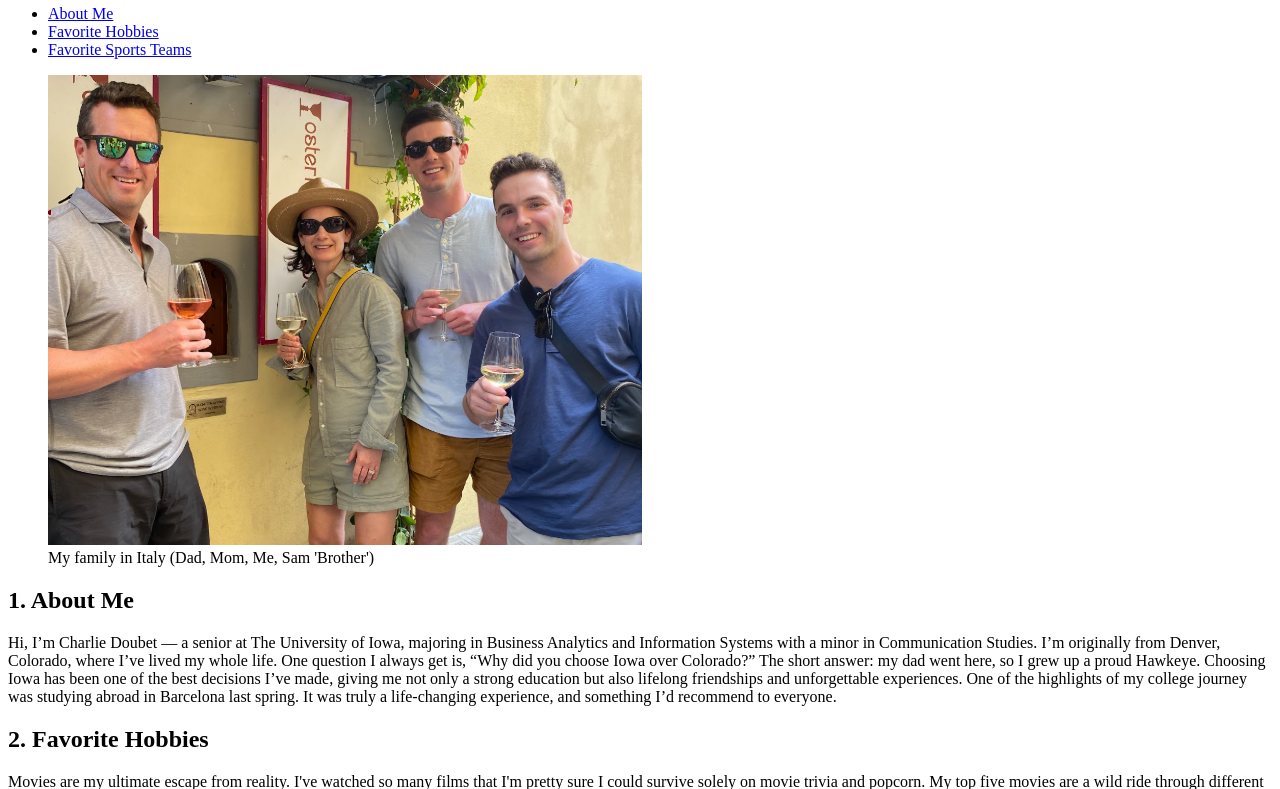
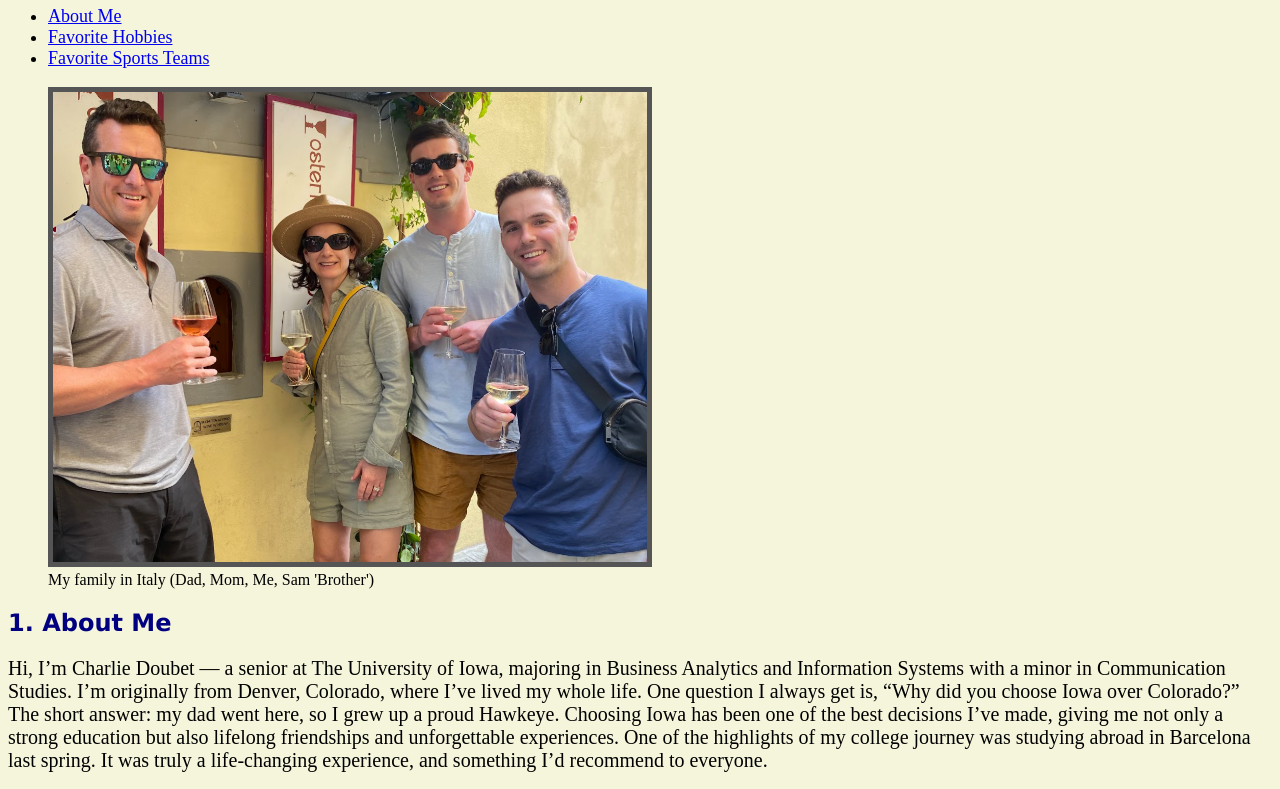
Before and after one commit to cdoubet/cdoubet_HW6, a plain HTML site: page index.html in a window 1280 px wide. Shown: the part 75-864 px from the top of the page. Drawn offline with Linux system fonts and the light colour scheme; files that its build step writes are made by us from their sources.

Commit message:
Update index.html

```diff
--- a/index.html
+++ b/index.html
@@ -4,7 +4,7 @@
     <meta charset="UTF-8">
     <meta name="viewport" content="width=device-width, initial-scale=1.0">
     <title>All About Me</title>
-    <link rel="stylesheet" href="mystyle.css" />
+    <link rel="stylesheet" href="stylesheet.css" />
 </head>
 <body>
     <header>
```
